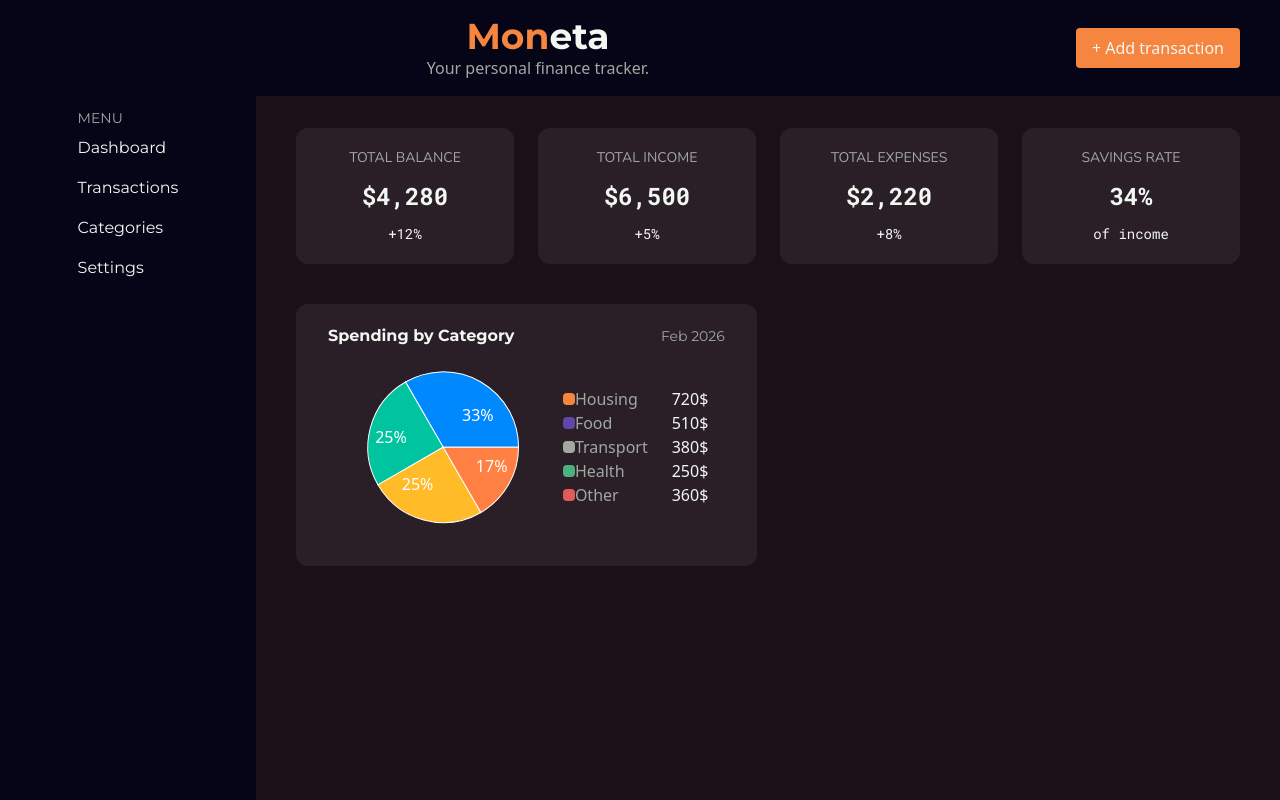
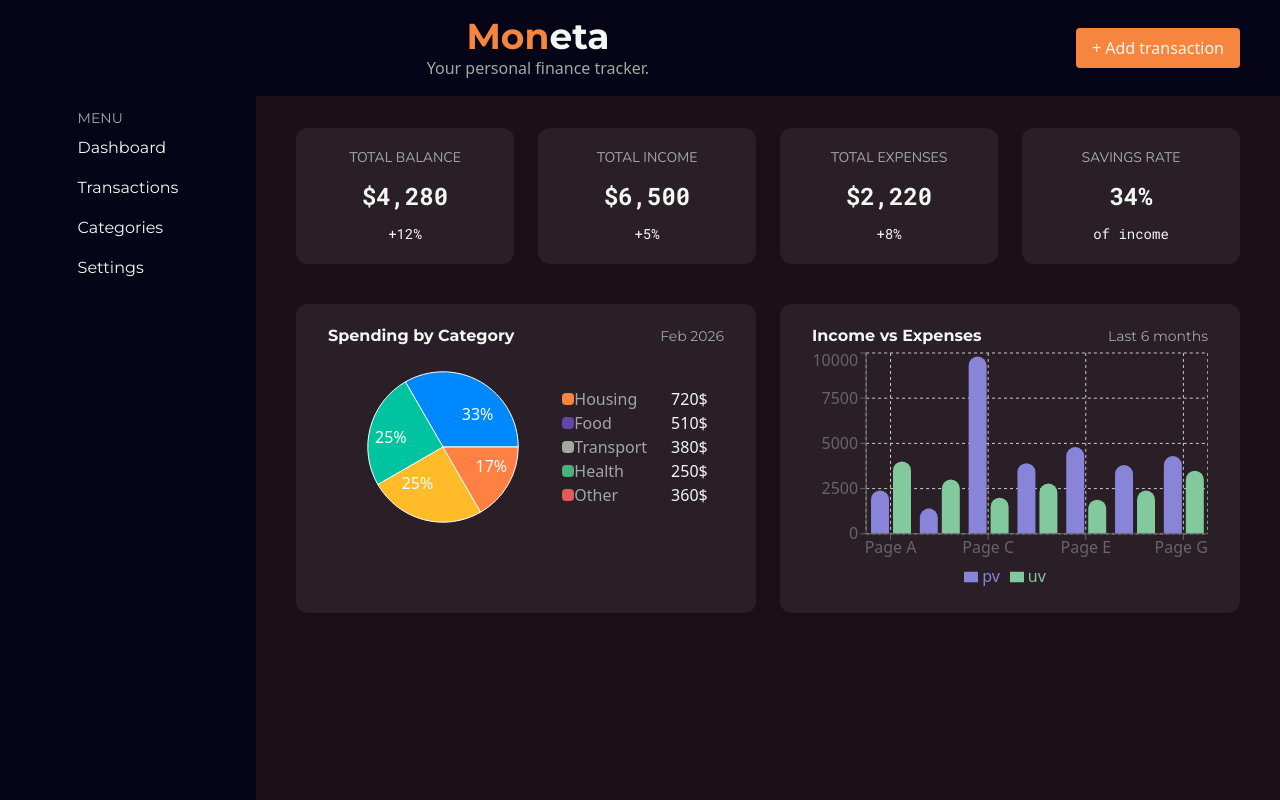
Before and after one commit to visionas9/moneta_personal_finance_tracker, a Next.js app: page / in a window 1280 px wide. Built offline with nearby package versions, Linux system fonts and the light colour scheme; some icons are missing.

Commit message:
feat: add bar chart

```diff
--- /dev/null
+++ b/app/components/MyBarChart.tsx
@@ -0,0 +1,97 @@
+import {
+  BarChart,
+  Bar,
+  XAxis,
+  YAxis,
+  CartesianGrid,
+  Tooltip,
+  Legend,
+} from "recharts";
+import { RechartsDevtools } from "@recharts/devtools";
+
+// #region Sample data
+const data = [
+  {
+    name: "Page A",
+    uv: 4000,
+    pv: 2400,
+    amt: 2400,
+  },
+  {
+    name: "Page B",
+    uv: 3000,
+    pv: 1398,
+    amt: 2210,
+  },
+  {
+    name: "Page C",
+    uv: 2000,
+    pv: 9800,
+    amt: 2290,
+  },
+  {
+    name: "Page D",
+    uv: 2780,
+    pv: 3908,
+    amt: 2000,
+  },
+  {
+    name: "Page E",
+    uv: 1890,
+    pv: 4800,
+    amt: 2181,
+  },
+  {
+    name: "Page F",
+    uv: 2390,
+    pv: 3800,
+    amt: 2500,
+  },
+  {
+    name: "Page G",
+    uv: 3490,
+    pv: 4300,
+    amt: 2100,
+  },
+];
+
+// #endregion
+export default function SimpleBarChart() {
+  return (
+    <BarChart
+      style={{
+        width: "100%",
+        maxWidth: "700px",
+        maxHeight: "70vh",
+        aspectRatio: 1.618,
+      }}
+      responsive
+      data={data}
+      margin={{
+        top: 5,
+        right: 0,
+        left: 0,
+        bottom: 5,
+      }}
+    >
+      <CartesianGrid strokeDasharray="3 3" />
+      <XAxis dataKey="name" />
+      <YAxis width="auto" />
+      <Tooltip />
+      <Legend />
+      <Bar
+        dataKey="pv"
+        fill="#8884d8"
+        activeBar={{ fill: "pink", stroke: "blue" }}
+        radius={[10, 10, 0, 0]}
+      />
+      <Bar
+        dataKey="uv"
+        fill="#82ca9d"
+        activeBar={{ fill: "gold", stroke: "purple" }}
+        radius={[10, 10, 0, 0]}
+      />
+      <RechartsDevtools />
+    </BarChart>
+  );
+}
--- /dev/null
+++ b/app/components/categories/IncomeAndExpenses.tsx
@@ -0,0 +1,18 @@
+"use client";
+
+import SimpleBarChart from "@/app/components/MyBarChart";
+
+export default function IncomeAndExpenses() {
+  return (
+    <div className="w-[45%] bg-surface mt-10 mr-10 py-5 px-8 rounded-xl">
+      <div className="flex items-center justify-between font-montserrat">
+        <h1 className="text-mint-cream font-bold">Income vs Expenses</h1>
+        <p className="text-sm text-lighter-text">Last 6 months</p>
+      </div>
+
+      <div>
+        <SimpleBarChart />
+      </div>
+    </div>
+  );
+}
--- a/app/page.tsx
+++ b/app/page.tsx
@@ -1,6 +1,7 @@
 import SumCards from "@/app/components/ui/SumCards";
 import PieChartCustomizedLabel from "@/app/components/MyPieChart";
 import SpendingsCategory from "./components/categories/Spendings";
+import IncomeAndExpenses from "./components/categories/IncomeAndExpenses";
 
 const cards = [
   { label: "TOTAL BALANCE", value: "$4,280", change: "+12%" },
@@ -18,7 +19,10 @@ export default function MainPage() {
         ))}
       </div>
 
-      <SpendingsCategory />
+      <div className="flex items-stretch gap-6">
+        <SpendingsCategory />
+        <IncomeAndExpenses />
+      </div>
     </main>
   );
 }
```
